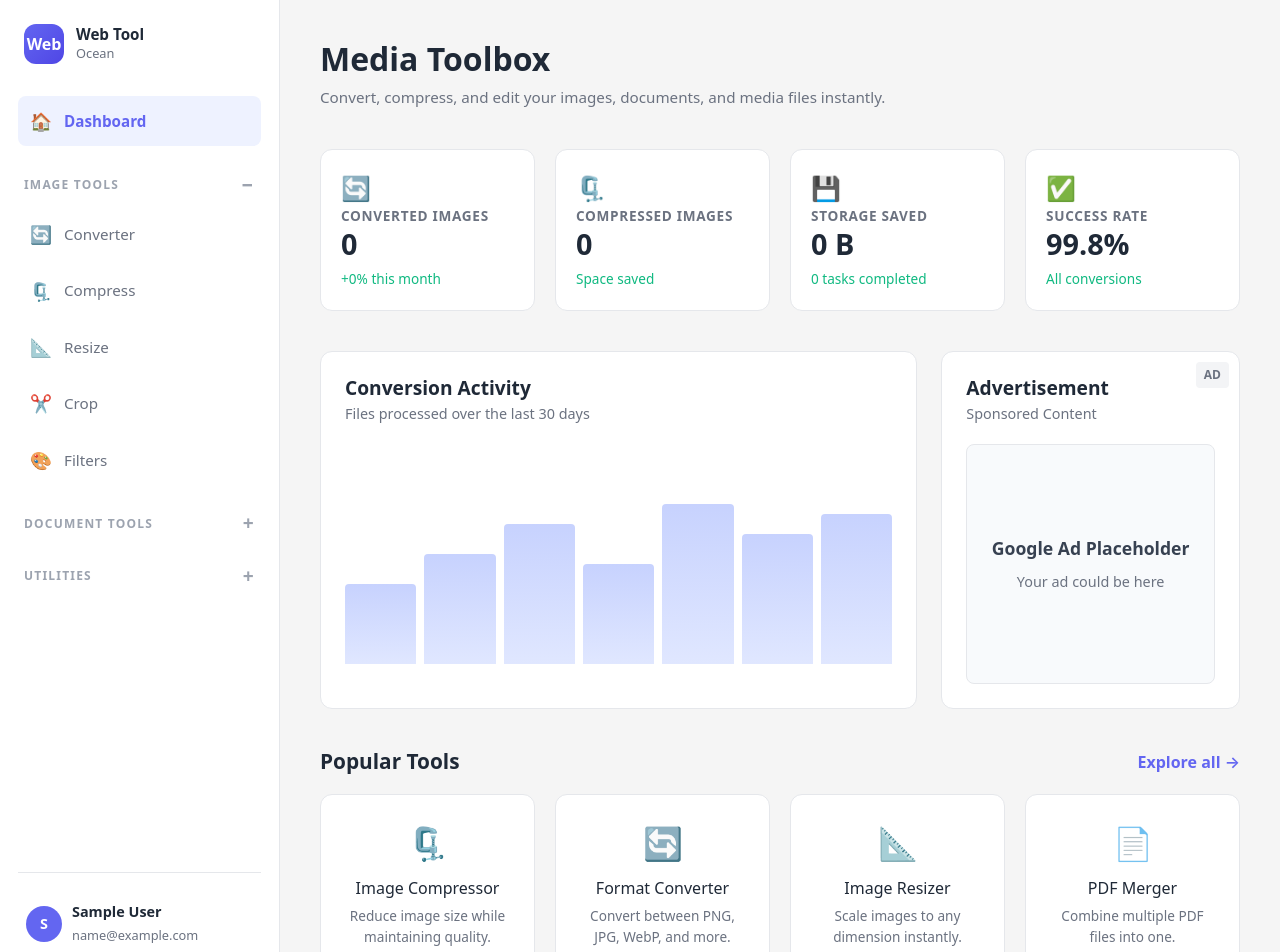
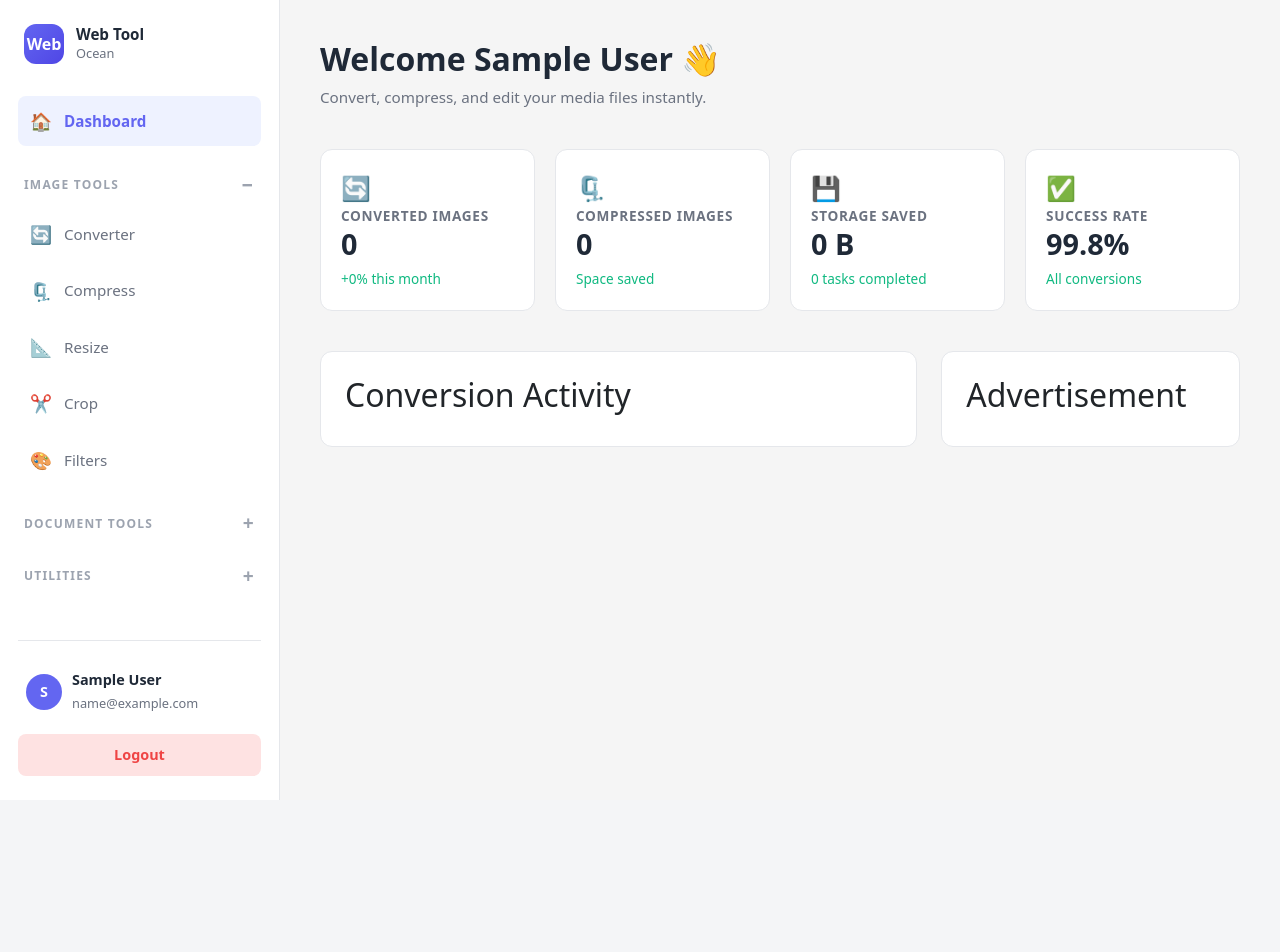
Before and after one commit to wejusttest365/my-dashboard, a React (Vite) app in the folder client/: page /dashboard in a window 1280 px wide. Shown: the top 952 px of the page. After the commit the page ends 800 px from the top, so only its background shows below. Built offline with nearby package versions, Linux system fonts and the light colour scheme; no server answers; sample sign-in values are in the browser's storage.

Commit message:
Google auth  updatess

```diff
--- a/client/src/components/Dashboard.jsx
+++ b/client/src/components/Dashboard.jsx
@@ -22,15 +22,44 @@ function bytesToSize(bytes) {
 
 function Dashboard() {
     const navigate = useNavigate();
+
     const [stats, setStats] = useState(loadDashboardStats());
-    const user = JSON.parse(localStorage.getItem('user') || '{}');
+    const [user, setUser] = useState(null);
+    const [loading, setLoading] = useState(true);
 
+    // ✅ GOOGLE + LOCAL STORAGE USER HANDLE
     useEffect(() => {
-        if (!user?.email) {
+        const params = new URLSearchParams(window.location.search);
+
+        const name = params.get("name");
+        const email = params.get("email");
+
+        if (name && email) {
+            const userData = { name, email };
+
+            localStorage.setItem("user", JSON.stringify(userData));
+            setUser(userData);
+
+            // clean URL
+            window.history.replaceState({}, document.title, "/dashboard");
+        } else {
+            const stored = localStorage.getItem("user");
+            if (stored) {
+                setUser(JSON.parse(stored));
+            }
+        }
+
+        setLoading(false);
+    }, []);
+
+    // ✅ SAFE REDIRECT (NO INSTANT BUG)
+    useEffect(() => {
+        if (!loading && !user?.email) {
             navigate('/login');
         }
-    }, [navigate, user]);
+    }, [loading, user, navigate]);
 
+    // ✅ FETCH METRICS
     useEffect(() => {
         const fetchStats = async () => {
             try {
@@ -57,14 +86,22 @@ function Dashboard() {
                 fetchStats();
             }
         };
+
         window.addEventListener('focus', refreshStats);
         return () => window.removeEventListener('focus', refreshStats);
+
     }, [user]);
 
+    // ✅ LOGOUT
     const handleLogout = () => {
         localStorage.removeItem('user');
         navigate('/login');
     };
+
+    // ✅ LOADING STATE (IMPORTANT)
+    if (loading) {
+        return <h2>Loading...</h2>;
+    }
 
     const metrics = [
         { label: 'Converted Images', value: stats.convertedImages.toLocaleString(), change: `${stats.convertedImages > 0 ? '+' + Math.min(99, Math.round((stats.convertedImages / 10) || 1)) + '% this month' : '+0% this month'}`, icon: '🔄', accent: '#6366f1' },
@@ -76,11 +113,12 @@ function Dashboard() {
     return (
         <div className="app-container">
             <Sidebar user={user} onLogout={handleLogout} />
+
             <main className="main-content">
                 <div className="header">
                     <div>
-                        <h1>Media Toolbox</h1>
-                        <p>Convert, compress, and edit your images, documents, and media files instantly.</p>
+                        <h1>Welcome {user?.name} 👋</h1>
+                        <p>Convert, compress, and edit your media files instantly.</p>
                     </div>
                 </div>
 
@@ -99,71 +137,16 @@ function Dashboard() {
 
                 <div className="content-grid">
                     <section className="chart-container">
-                        <div className="chart-header">
-                            <h2>Conversion Activity</h2>
-                            <p className="chart-subtitle">Files processed over the last 30 days</p>
-                        </div>
-                        <div className="chart-placeholder">
-                            <div className="bar-chart">
-                                <div className="bar" style={{ height: '40%' }}></div>
-                                <div className="bar" style={{ height: '55%' }}></div>
-                                <div className="bar" style={{ height: '70%' }}></div>
-                                <div className="bar" style={{ height: '50%' }}></div>
-                                <div className="bar" style={{ height: '80%' }}></div>
-                                <div className="bar" style={{ height: '65%' }}></div>
-                                <div className="bar" style={{ height: '75%' }}></div>
-                            </div>
-                        </div>
+                        <h2>Conversion Activity</h2>
                     </section>
 
                     <section className="activity-container">
-                        <div className="activity-header">
-                            <h2>Advertisement</h2>
-                            <p className="activity-subtitle">Sponsored Content</p>
-                        </div>
-                        <div className="ad-placeholder">
-                            <div className="ad-content">
-                                <div className="ad-text">
-                                    <p>Google Ad Placeholder</p>
-                                    <small>Your ad could be here</small>
-                                </div>
-                                <div className="ad-badge">AD</div>
-                            </div>
-                        </div>
+                        <h2>Advertisement</h2>
                     </section>
                 </div>
-
-                <section className="tools-section">
-                    <div className="tools-header">
-                        <h2>Popular Tools</h2>
-                        <a href="#" className="explore-link">Explore all →</a>
-                    </div>
-                    <div className="tools-grid">
-                        <div className="tool-card">
-                            <span className="tool-icon">🗜️</span>
-                            <h3>Image Compressor</h3>
-                            <p>Reduce image size while maintaining quality.</p>
-                        </div>
-                        <div className="tool-card">
-                            <span className="tool-icon">🔄</span>
-                            <h3>Format Converter</h3>
-                            <p>Convert between PNG, JPG, WebP, and more.</p>
-                        </div>
-                        <div className="tool-card">
-                            <span className="tool-icon">📐</span>
-                            <h3>Image Resizer</h3>
-                            <p>Scale images to any dimension instantly.</p>
-                        </div>
-                        <div className="tool-card">
-                            <span className="tool-icon">📄</span>
-                            <h3>PDF Merger</h3>
-                            <p>Combine multiple PDF files into one.</p>
-                        </div>
-                    </div>
-                </section>
             </main>
         </div>
-    )
+    );
 }
 
-export default Dashboard
+export default Dashboard;
```
